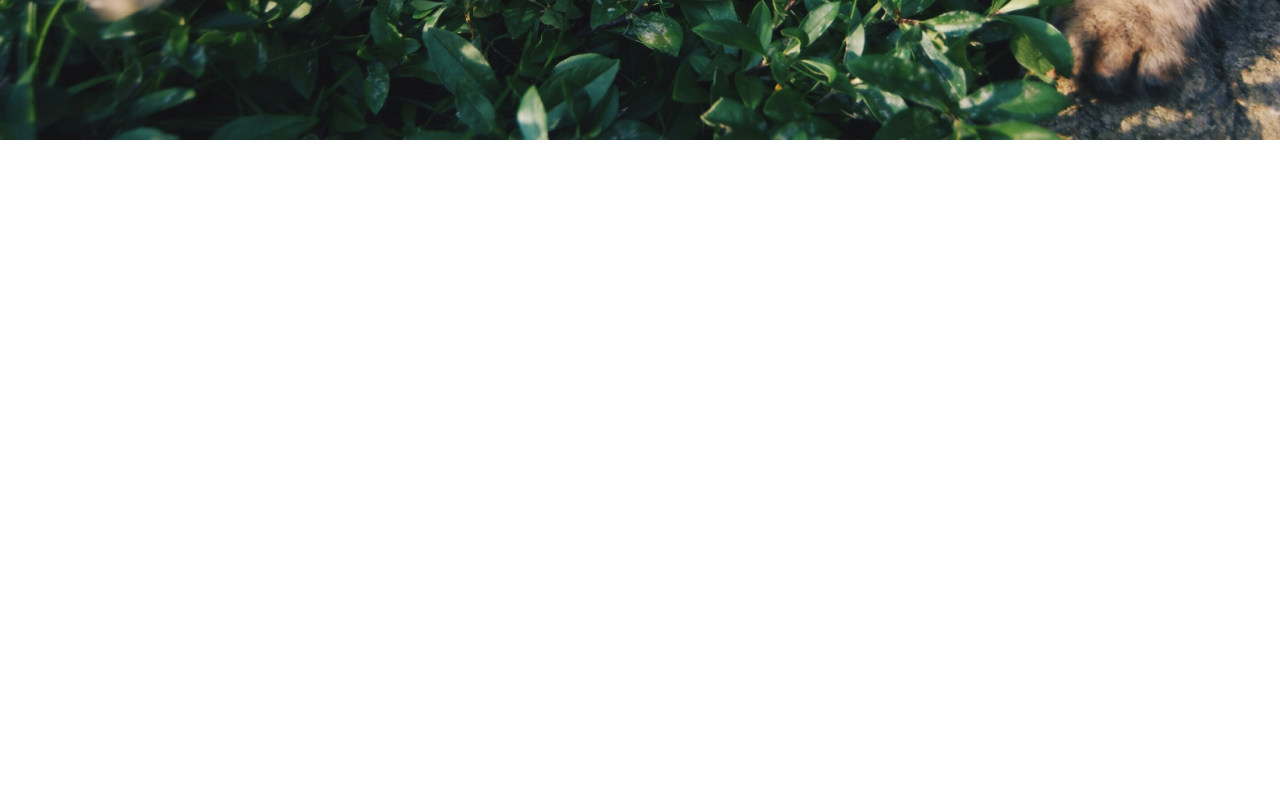
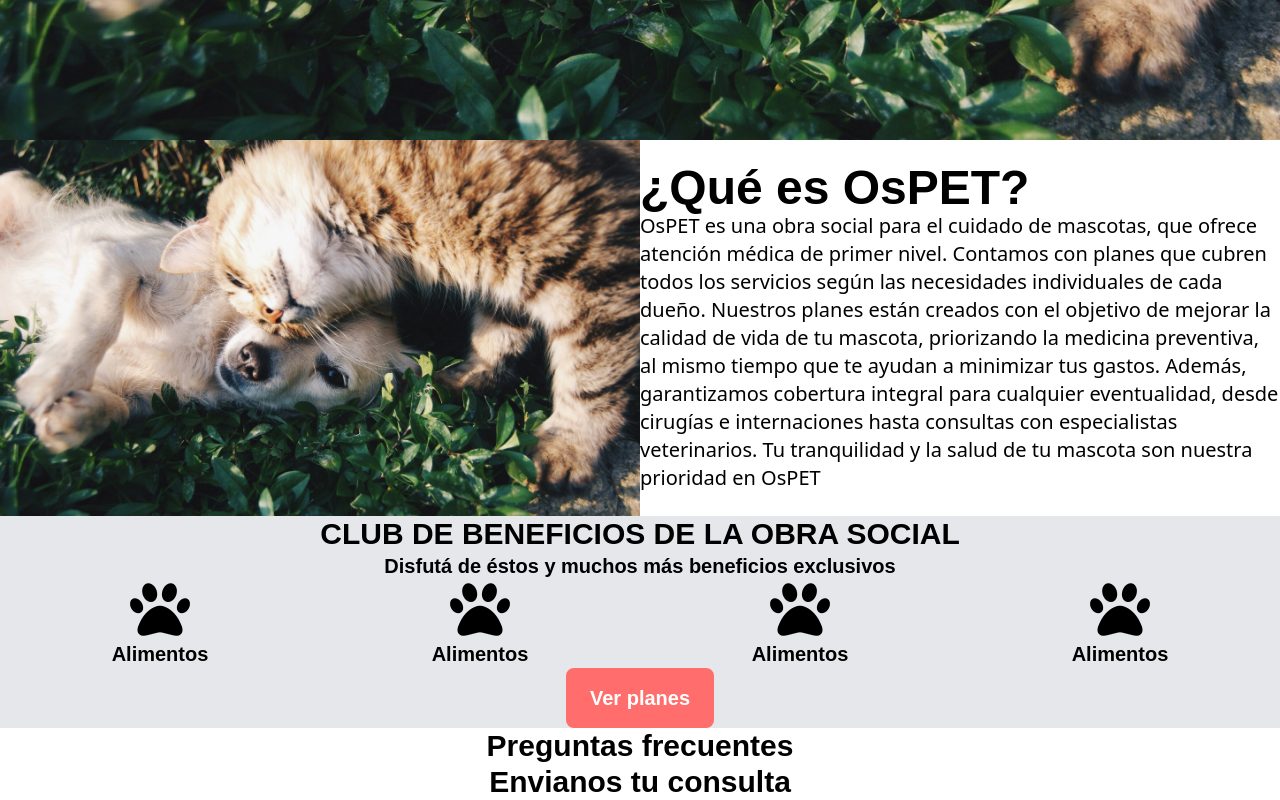
Before and after one commit to JAguVillar/ospet-landing, an Astro site: page / in a window 1280 px wide. Shown: the part 701-1501 px from the top of the page. Before the commit the page ends 1200 px from the top, so only its background shows below. Built offline with nearby package versions, Linux system fonts and the light colour scheme; Astro itself is replaced by a stand-in of ours.

Commit message:
avances: secciones nuevas

```diff
--- a/src/layouts/Layout.astro
+++ b/src/layouts/Layout.astro
@@ -43,6 +43,9 @@
   h6 {
     font-family: "Montserrat Variable", sans-serif;
   }
+  .text-primary {
+    font-family: "Montserrat Variable", sans-serif;
+  }
   .text-sub {
     font-family: "Nunito Variable", sans-serif;
   }
--- a/src/pages/index.astro
+++ b/src/pages/index.astro
@@ -2,12 +2,20 @@
 import Layout from "../layouts/Layout.astro";
 import NavBar from "@/sections/NavBar.astro";
 import Hero from "@/sections/Hero.astro";
+import About from "@/sections/About.astro";
+import Beneficos from "@/sections/Beneficios.astro";
+import FAQ from "@/sections/FAQ.astro";
+import Contacto from "@/sections/Contacto.astro";
 ---
 
 <Layout title="OSPET">
   <main>
     <NavBar />
     <Hero />
+    <About />
+    <Beneficos />
+    <FAQ />
+    <Contacto />
   </main>
 </Layout>
 
--- /dev/null
+++ b/src/sections/About.astro
@@ -0,0 +1,25 @@
+---
+
+---
+
+<section>
+  <div class="grid grid-cols-2">
+    <div>
+      <img src="hero-image.jpg" alt="" />
+    </div>
+    <div class="flex justify-center flex-col">
+      <h2 class="text-black text-5xl font-extrabold">¿Qué es OsPET?</h2>
+      <p class="text-black text-xl">
+        OsPET es una obra social para el cuidado de mascotas, que ofrece
+        atención médica de primer nivel. Contamos con planes que cubren todos
+        los servicios según las necesidades individuales de cada dueño. Nuestros
+        planes están creados con el objetivo de mejorar la calidad de vida de tu
+        mascota, priorizando la medicina preventiva, al mismo tiempo que te
+        ayudan a minimizar tus gastos. Además, garantizamos cobertura integral
+        para cualquier eventualidad, desde cirugías e internaciones hasta
+        consultas con especialistas veterinarios. Tu tranquilidad y la salud de
+        tu mascota son nuestra prioridad en OsPET
+      </p>
+    </div>
+  </div>
+</section>
--- /dev/null
+++ b/src/sections/Beneficios.astro
@@ -0,0 +1,40 @@
+---
+
+---
+
+<section>
+  <div class="bg-gray-200">
+    <h3 class="text-black text-3xl font-bold text-center">
+      CLUB DE BENEFICIOS DE LA OBRA SOCIAL
+    </h3>
+    <h4 class="text-black text-xl font-semibold text-center">
+      Disfutá de éstos y muchos más beneficios exclusivos
+    </h4>
+    <div class="grid grid-cols-4 text-primary">
+      <div class="flex flex-col justify-center items-center">
+        <i class="fa-solid fa-paw text-6xl"></i>
+        <p class="text-black text-xl font-bold">Alimentos</p>
+      </div>
+      <div class="flex flex-col justify-center items-center">
+        <i class="fa-solid fa-paw text-6xl"></i>
+        <p class="text-black text-xl font-bold">Alimentos</p>
+      </div>
+      <div class="flex flex-col justify-center items-center">
+        <i class="fa-solid fa-paw text-6xl"></i>
+        <p class="text-black text-xl font-bold">Alimentos</p>
+      </div>
+      <div class="flex flex-col justify-center items-center">
+        <i class="fa-solid fa-paw text-6xl"></i>
+        <p class="text-black text-xl font-bold">Alimentos</p>
+      </div>
+    </div>
+    <div class="flex justify-center">
+      <button
+        type="button"
+        class="py-4 px-6 bg-ospet-primary hover:bg-indigo-700 focus:ring-indigo-500 focus:ring-offset-indigo-200 text-white transition ease-in duration-200 text-center text-md focus:outline-none focus:ring-2 focus:ring-offset-2 rounded-lg text-sub font-bold text-xl"
+      >
+        Ver planes
+      </button>
+    </div>
+  </div>
+</section>
--- /dev/null
+++ b/src/sections/Contacto.astro
@@ -0,0 +1,9 @@
+---
+
+---
+
+<section>
+  <h3 class="text-black text-3xl font-bold text-center">
+    Envianos tu consulta
+  </h3>
+</section>
--- /dev/null
+++ b/src/sections/FAQ.astro
@@ -0,0 +1,9 @@
+---
+
+---
+
+<section>
+  <h3 class="text-black text-3xl font-bold text-center">
+    Preguntas frecuentes
+  </h3>
+</section>
```
